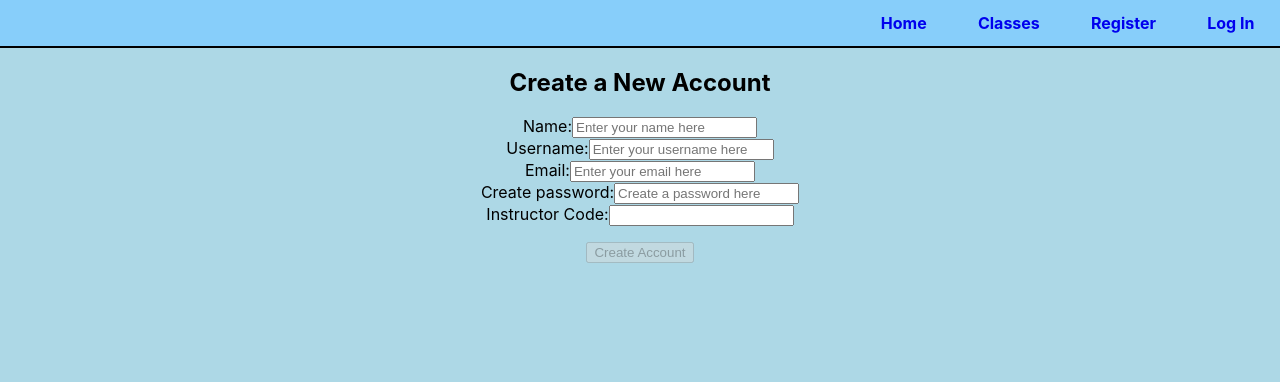
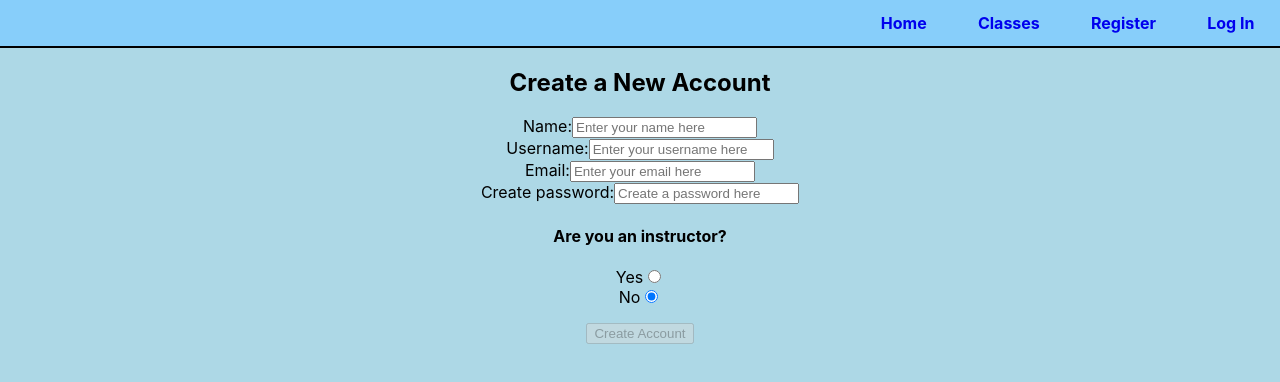
Before and after one commit to bbellify/bw1-front-end, a React (Create React App) app in the folder anywhere-fitness-oct-2021/: page /register in a window 1280 px wide. Shown: the top 382 px of the page. Built offline with nearby package versions, Linux system fonts and the light colour scheme.

Commit message:
instructor and code added to register form, but cannot unselect yes yet

```diff
--- a/anywhere-fitness-oct-2021/src/components/register.js
+++ b/anywhere-fitness-oct-2021/src/components/register.js
@@ -14,6 +14,7 @@ export default function Register(props) {
         username: '',
         email: '',
         password: '',
+        instructor: false,
         code: ''
     }
 
@@ -22,6 +23,7 @@ export default function Register(props) {
         username: '',
         email: '',
         password: '',
+        instructor: '',
         code: ''
     }
 
@@ -49,7 +51,8 @@ export default function Register(props) {
             username: formValues.username.trim(),
             email: formValues.email.trim(),
             password: formValues.password.trim(),
-            code: formValues.code,
+            instructor: formValues.instructor,
+            code: formValues.code.trim(),
         }
         axios.post('https://fitness-4-you.herokuapp.com/api/auth/register', newAccount)
             .then(res => {
@@ -76,8 +79,9 @@ export default function Register(props) {
     }
 
     const onChange = evt => {
-        const { name, value } = evt.target
-        inputChange(name, value)
+        const { name, value, checked, type } = evt.target
+        const valueToUse = type === 'radio' ? checked : value;
+        inputChange(name, valueToUse)
     }
 
 
@@ -130,14 +134,35 @@ export default function Register(props) {
                     />
             </label>
 
-            <label>Instructor Code:
+            <h4>Are you an instructor?</h4>
+                <label>Yes
+                    <input
+                        value='true'
+                        checked={formValues.instructor === true}
+                        name='instructor'
+                        type='radio'
+                        onChange={onChange}
+                    />
+                </label>
+                <label>No
+                    <input
+                        value='false'
+                        checked={formValues.instructor === false}
+                        name='instructor'
+                        type='radio'
+                        onChange={onChange}
+                    />
+                </label>
+
+                {formValues.instructor &&
+                <label>Authorization code:
                     <input
                         value={formValues.code}
                         name='code'
                         type='text'
                         onChange={onChange}
                     />
-            </label>
+                    </label>}
             <div className='errors'>
                 <p>{formErrors.name}</p>
                 <p>{formErrors.username}</p>
--- a/anywhere-fitness-oct-2021/src/validation/registerSchema.js
+++ b/anywhere-fitness-oct-2021/src/validation/registerSchema.js
@@ -18,8 +18,12 @@ const registerSchema = yup.object().shape({
         .string()
         .required('Please create a password')
         .min(6, 'Password must be at least 6 characters long'),
+    instructor: yup
+        .boolean()
+        .oneOf(['true', 'false']),
     code: yup
         .string()
+        .trim()
 
 })
 
```
